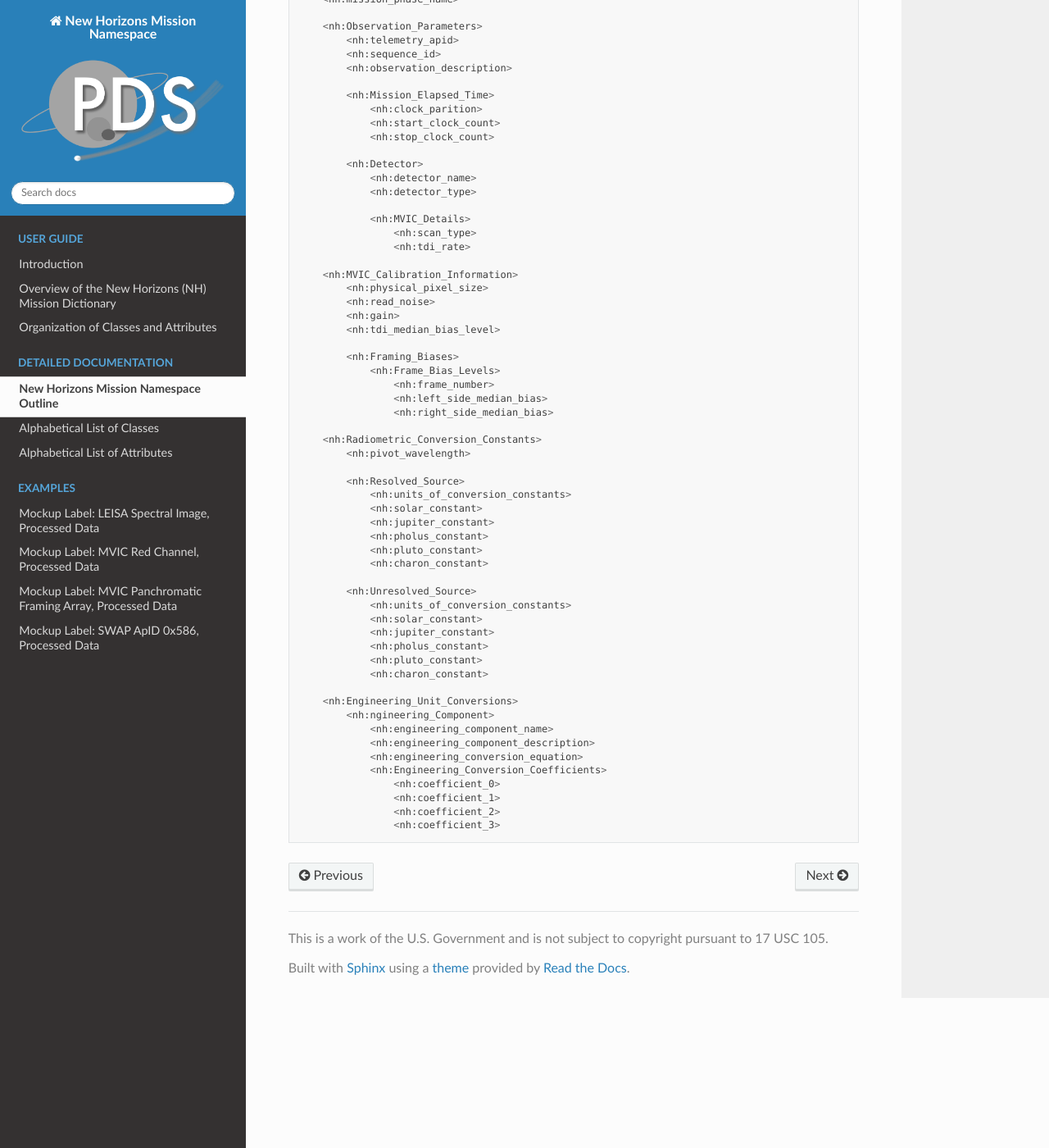
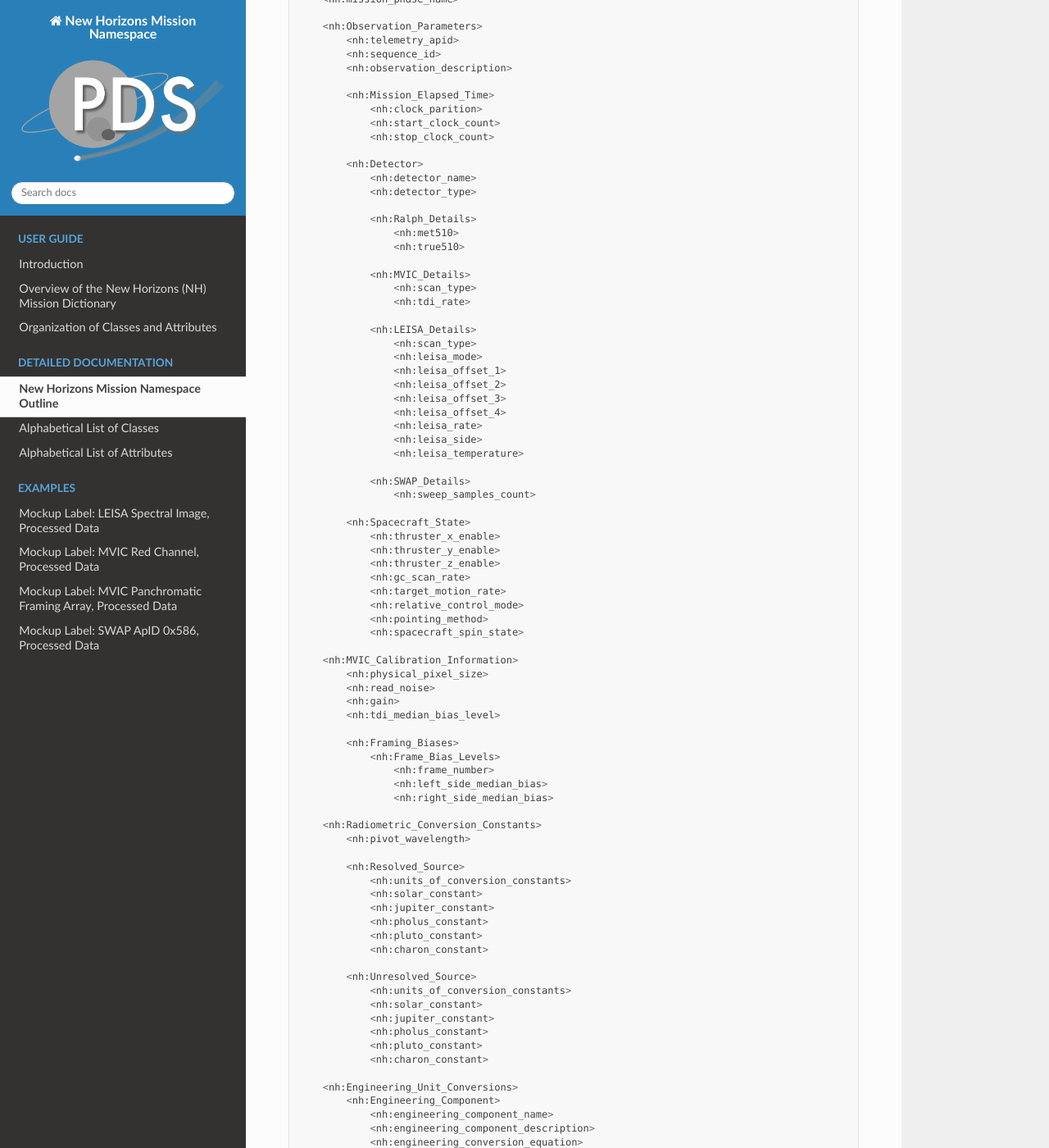
Before and after one commit to pds-data-dictionaries/ldd-nh, a Sphinx documentation site: the page built from docs/source/detailed/outline.rst, in a window 1280 px wide and 1400 px high, scrolled down 415 px. Shown: the whole window at 82% size. Built offline with Sphinx 7.4.7 and the Read the Docs theme 2.0.0, drawn with Linux system fonts in a browser that asks for light colours.

Commit message:
Update outline with added classes to date

```diff
--- a/docs/source/detailed/outline.rst
+++ b/docs/source/detailed/outline.rst
@@ -31,9 +31,37 @@ they are included in a label.
               <nh:detector_name>
               <nh:detector_type>
 
+              <nh:Ralph_Details>
+                  <nh:met510>
+                  <nh:true510>
+
               <nh:MVIC_Details>
                   <nh:scan_type>
                   <nh:tdi_rate>
+
+              <nh:LEISA_Details>
+                  <nh:scan_type>
+                  <nh:leisa_mode>
+                  <nh:leisa_offset_1>
+                  <nh:leisa_offset_2>
+                  <nh:leisa_offset_3>
+                  <nh:leisa_offset_4>
+                  <nh:leisa_rate>
+                  <nh:leisa_side>
+                  <nh:leisa_temperature>
+
+              <nh:SWAP_Details>
+                  <nh:sweep_samples_count>
+
+          <nh:Spacecraft_State>
+              <nh:thruster_x_enable>
+              <nh:thruster_y_enable>
+              <nh:thruster_z_enable>
+              <nh:gc_scan_rate>
+              <nh:target_motion_rate>
+              <nh:relative_control_mode>
+              <nh:pointing_method>
+              <nh:spacecraft_spin_state>
 
       <nh:MVIC_Calibration_Information>
           <nh:physical_pixel_size>
@@ -67,7 +95,7 @@ they are included in a label.
               <nh:charon_constant>
 
       <nh:Engineering_Unit_Conversions>
-          <nh:ngineering_Component>
+          <nh:Engineering_Component>
               <nh:engineering_component_name>
               <nh:engineering_component_description>
               <nh:engineering_conversion_equation>
```
